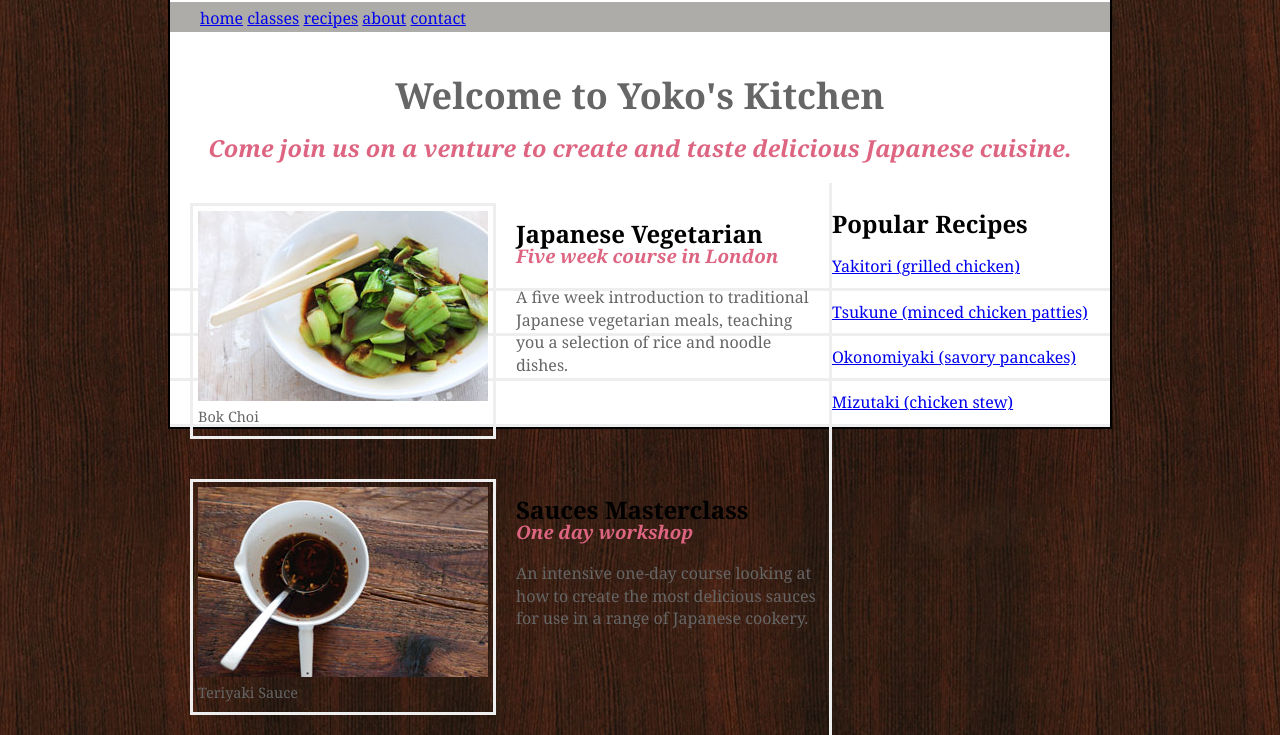
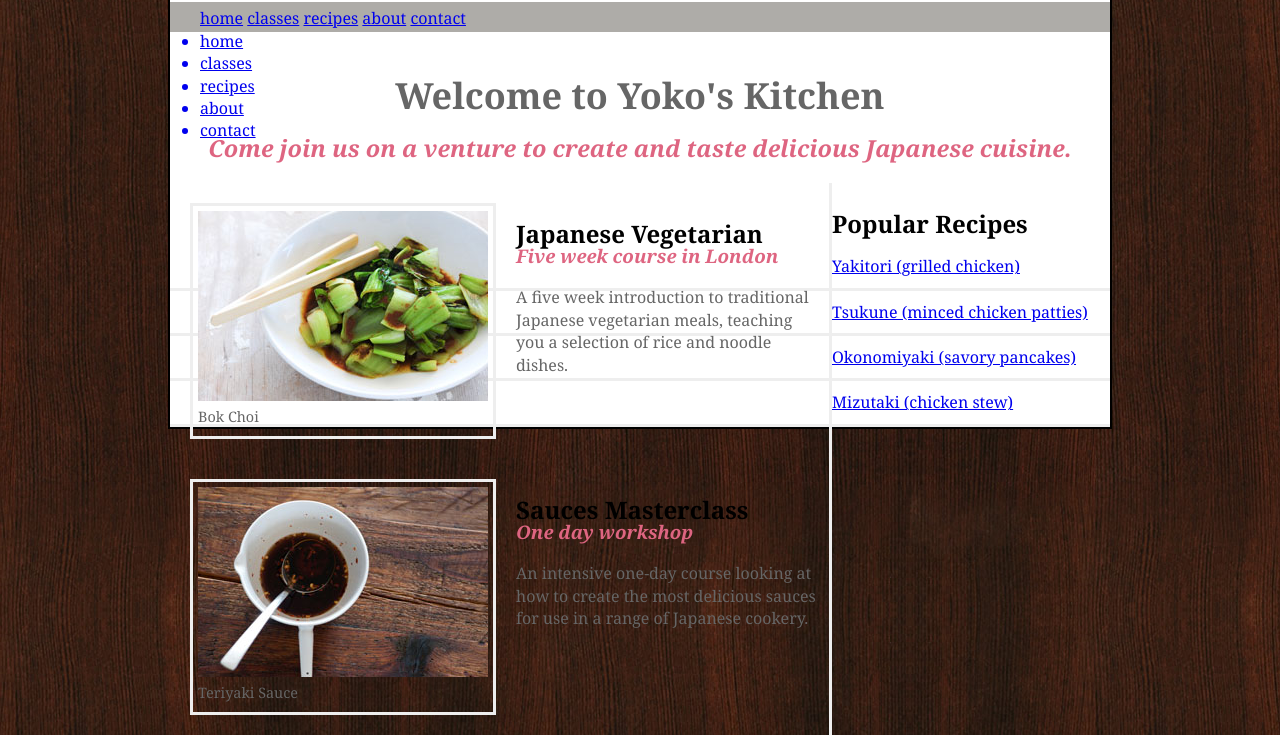
Before and after one commit to apacellerj/2022-01-03_Yoko-konyh-ja, a plain HTML site: page index.html in a window 1280 px wide. Shown: the part 155-890 px from the top of the page. Drawn offline with Linux system fonts and the light colour scheme.

Commit message:
6/feladat

```diff
--- a/index.html
+++ b/index.html
@@ -26,6 +26,11 @@
 						<a href="#">recipes</a>
 						<a href="#">about</a>
 						<a href="#">contact</a>
+						<a href="#"><li>home</li></a>
+						<a href="#"><li>classes</li></a>
+						<a href="#"><li>recipes</li></a>
+						<a href="#"><li>about</li></a>
+						<a href="#"><li>contact</li></a>
 					</ul>
 				</nav>
 			</header>
```
